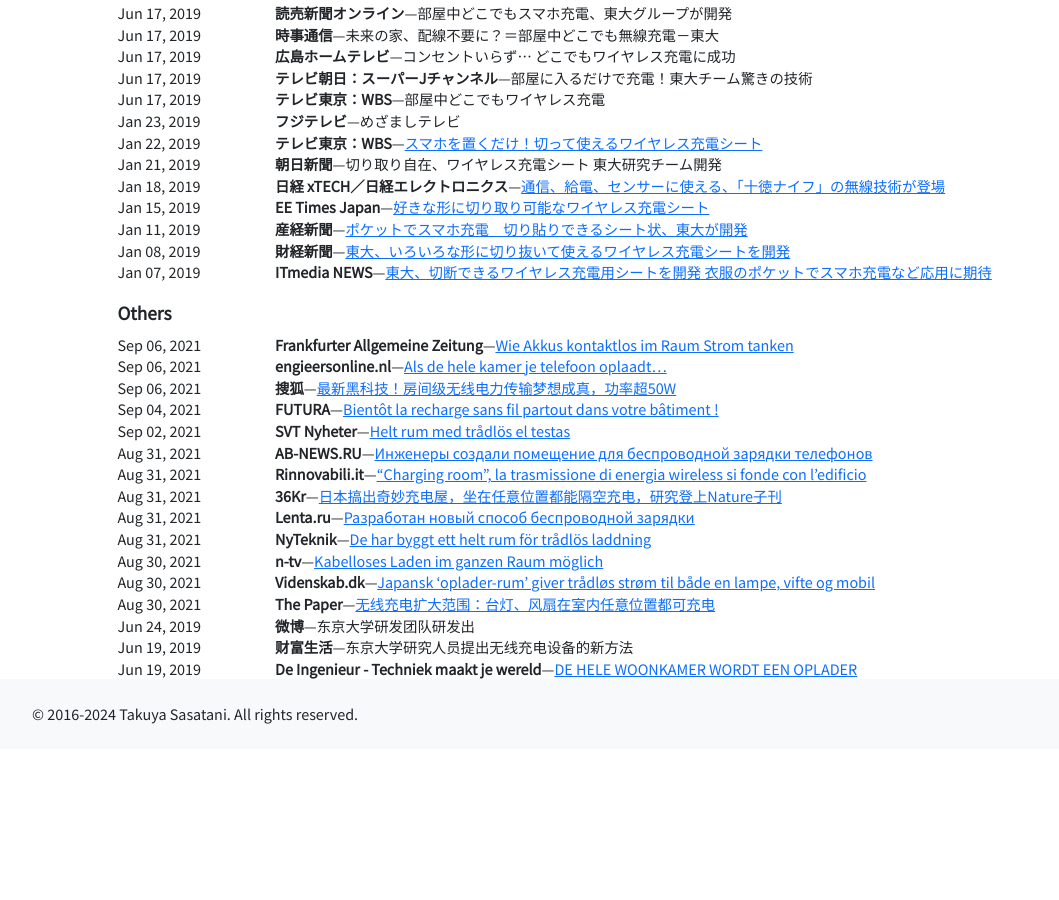
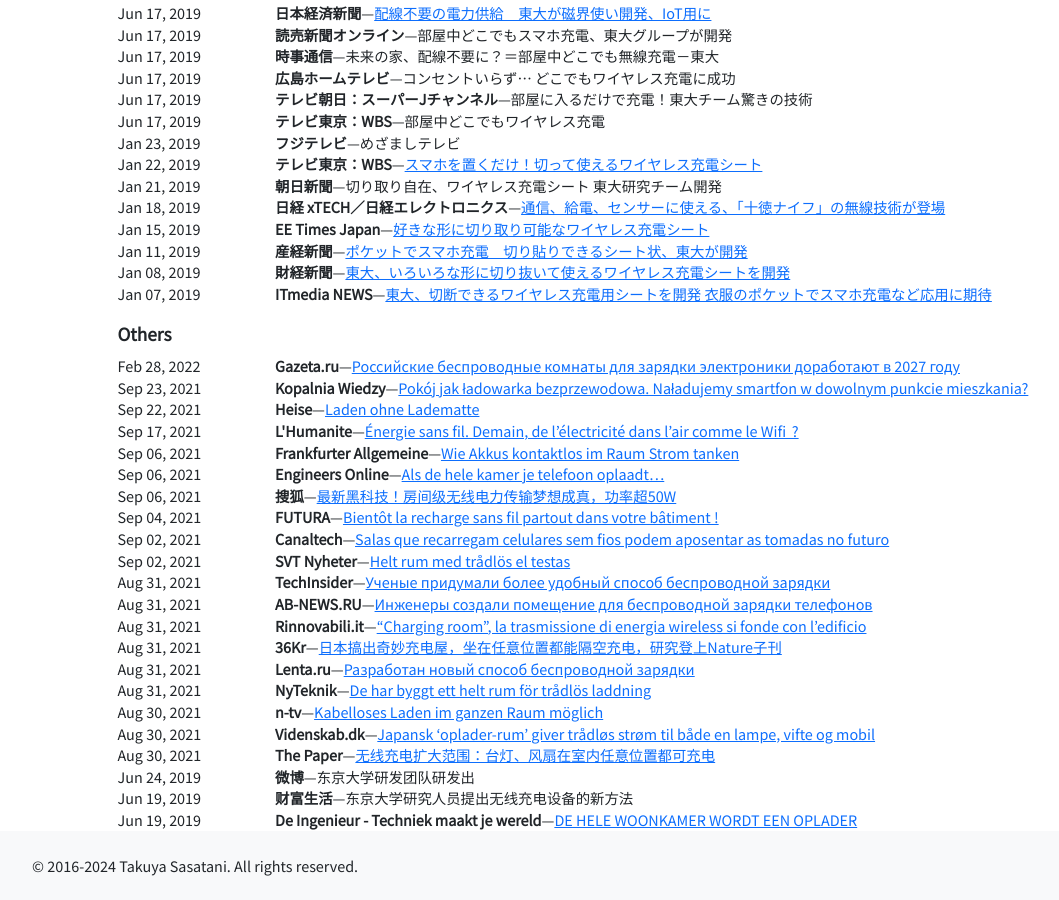
Before and after one commit to t-sasatani/t-sasatani.github.io, a Jekyll site: the page built from _pages/media.md, in a window 1280 px wide and 900 px high, scrolled down 2128 px. Shown: the whole window, without its empty margins (62-1121 px from the left). Built offline with Jekyll 4.4.1, drawn with Linux system fonts in a browser that asks for light colours; before the commit the page ends 2877 px from its top, so only the background shows below that; some of the changed text lies outside the part shown.

Commit message:
Update publications data

```diff
--- a/_data/media.yml
+++ b/_data/media.yml
@@ -627,6 +627,17 @@
   month: '8'
   day: '30'
   _internal:
+- date: '2021-8-30'
+  media: University of Michigan News
+  title: "‘Charging room’ system powers lights, phones, laptops without wires\r"
+  type: Web
+  language: en
+  featured:
+  url: https://news.umich.edu/charging-room-system-powers-lights-phones-laptops-without-wires/
+  year: '2021'
+  month: '8'
+  day: '30'
+  _internal:
 - date: '2021-8-31'
   media: ABC News
   title: Wireless charging room powers your devices without plugs or cables
@@ -785,6 +796,17 @@
   month: '8'
   day: '31'
   _internal:
+- date: '2021-8-31'
+  media: TechInsider
+  title: "Ученые придумали более удобный способ беспроводной зарядки\r"
+  type: Web
+  language: other
+  featured:
+  url: https://www.techinsider.ru/gadgets/news-741113-uchenye-pridumali-bolee-udobnyy-sposob-besprovodnoy-zaryadki/
+  year: '2021'
+  month: '8'
+  day: '31'
+  _internal:
 - date: '2021-9-1'
   media: The Register
   title: Arms not long enough to reach the plug socket? Room-wide wireless charging
@@ -886,6 +908,17 @@
   month: '9'
   day: '2'
   _internal:
+- date: '2021-9-2'
+  media: Canaltech
+  title: Salas que recarregam celulares sem fios podem aposentar as tomadas no futuro
+  type: Web
+  language: other
+  featured:
+  url: https://canaltech.com.br/inovacao/salas-que-recarregam-baterias-sem-fios-podem-aposentar-as-tomadas-no-futuro-194636/
+  year: '2021'
+  month: '9'
+  day: '2'
+  _internal:
 - date: '2021-9-3'
   media: Singularity Hub
   title: This Room Can Wirelessly Charge Devices Anywhere Within Its Walls
@@ -966,7 +999,7 @@
   day: '6'
   _internal:
 - date: '2021-9-6'
-  media: engieersonline.nl
+  media: Engineers Online
   title: "Als de hele kamer je telefoon oplaadt…\r"
   type: Web
   language: other
@@ -977,7 +1010,7 @@
   day: '6'
   _internal:
 - date: '2021-9-6'
-  media: Frankfurter Allgemeine Zeitung
+  media: Frankfurter Allgemeine
   title: Wie Akkus kontaktlos im Raum Strom tanken
   type: Web
   language: other
@@ -1009,6 +1042,17 @@
   month: '9'
   day: '16'
   _internal:
+- date: '2021-9-17'
+  media: L'Humanite
+  title: Énergie sans fil. Demain, de l’électricité dans l’air comme le Wifi  ?
+  type: Web
+  language: other
+  featured:
+  url: https://www.humanite.fr/energie-sans-fil-demain-de-lelectricite-dans-lair-comme-le-wifi-720407
+  year: '2021'
+  month: '9'
+  day: '17'
+  _internal:
 - date: '2021-9-21'
   media: IEEE Spectrum
   title: Charging Rooms Can Power Devices Without Wires
@@ -1020,6 +1064,29 @@
   month: '9'
   day: '21'
   _internal:
+- date: '2021-9-22'
+  media: Heise
+  title: "Laden ohne Ladematte\r"
+  type: Web
+  language: other
+  featured:
+  url: https://www.heise.de/news/Laden-ohne-Ladematte-6197903.html?wt_mc=rss.red.tr.tr.atom.beitrag.beitrag
+  year: '2021'
+  month: '9'
+  day: '22'
+  _internal:
+- date: '2021-9-23'
+  media: Kopalnia Wiedzy
+  title: Pokój jak ładowarka bezprzewodowa. Naładujemy smartfon w dowolnym punkcie
+    mieszkania?
+  type: Web
+  language: other
+  featured:
+  url: http://kopalniawiedzy.pl/ladowanie-bezprzewodowe-pole-magnetyczne-smartfon-mieszkanie-fabryka,34263
+  year: '2021'
+  month: '9'
+  day: '23'
+  _internal:
 - date: '2022-1-5'
   media: MIT Technology Review Japan
   title: "「Wi-Fiのような給電技術で電源の制約をなくす」東京大学 笹谷拓也"
@@ -1030,6 +1097,18 @@
   year: '2022'
   month: '1'
   day: '5'
+  _internal:
+- date: '2022-2-28'
+  media: Gazeta.ru
+  title: "Российские беспроводные комнаты для зарядки электроники доработают в 2027
+    году\r"
+  type: Web
+  language: other
+  featured:
+  url: https://www.gazeta.ru/tech/2022/02/28/14561803.shtml
+  year: '2022'
+  month: '2'
+  day: '28'
   _internal:
 - date: '2022-4-20'
   media: テレビ朝日
@@ -1152,83 +1231,6 @@
   month: '10'
   day: '4'
   _internal:
-- date: '2023-10-4'
-  media: 日刊工業新聞
-  title: NTTと東大、読み取り範囲7.8倍のミリ波RFIDタグ開発　ドローン航行補助
-  type: News_paper
-  language: jp
-  featured:
-  url: https://www.nikkan.co.jp/articles/view/00687986
-  year: '2023'
-  month: '10'
-  day: '4'
-  _internal:
-- date: '2023-10-10'
-  media: ドローンジャーナル
-  title: "NTTと東京大学、ドローンの航法精度を向上するミリ波RFIDタグを開発\r"
-  type: Web
-  language: jp
-  featured:
-  url: https://drone-journal.impress.co.jp/docs/news/1185505.html
-  year: '2023'
-  month: '10'
-  day: '10'
-  _internal:
-- date: '2023-10-13'
-  media: New Atlas
-  title: "Millisign tech guides autonomous drones via battery-less ground tags\r"
-  type: Web
-  language: en
-  featured:
-  url: https://newatlas.com/drones/millisign-guides-drones-rfid-tags/
-  year: '2023'
-  month: '10'
-  day: '13'
-  _internal:
-- date: '2023-10-16'
-  media: NIKKEI Mobility
-  title: "視界不良でもドローン飛行　NTTと東大が共同開発\r"
-  type: Web
-  language: jp
-  featured:
-  url: https://www.nikkei.com/prime/mobility/article/DGXZQOUC050PB0V01C23A0000000
-  year: '2023'
-  month: '10'
-  day: '16'
-  _internal:
-- date: '2023-10-16'
-  media: TelcoNews
-  title: "NTT unveils the world's first battery-free drone nav system\r"
-  type: Web
-  language: en
-  featured:
-  url: https://telconews.asia/story/ntt-unveils-the-world-s-first-battery-free-drone-nav-system
-  year: '2023'
-  month: '10'
-  day: '16'
-  _internal:
-- date: '2023-11-30'
-  media: MIT Technology Review
-  title: "笹谷拓也：Wi-Fiのような給電技術と「その先」を探る研究者\r"
-  type: Web
-  language: jp
-  featured:
-  url: https://www.technologyreview.jp/s/320610/trajectory-of-u35-innovators-takuya-sasatani/
-  year: '2023'
-  month: '11'
-  day: '30'
-  _internal:
-- date: '2024-3-21'
-  media: Beyond Our Planet
-  title: "ドローンの標識となるミリ波RFIDタグを活用した気象予測や災害対応の高度化\r"
-  type: Web
-  language: jp
-  featured:
-  url: https://www.rd.ntt/se/media/article/0094.html
-  year: '2024'
-  month: '3'
-  day: '21'
-  _internal:
 - date:
   media:
   title:
@@ -1328,3 +1330,80 @@
   month:
   day:
   _internal:
+- date: '2023-10-4'
+  media: 日刊工業新聞
+  title: NTTと東大、読み取り範囲7.8倍のミリ波RFIDタグ開発　ドローン航行補助
+  type: News_paper
+  language: jp
+  featured:
+  url: https://www.nikkan.co.jp/articles/view/00687986
+  year: '2023'
+  month: '10'
+  day: '4'
+  _internal:
+- date: '2023-10-10'
+  media: ドローンジャーナル
+  title: "NTTと東京大学、ドローンの航法精度を向上するミリ波RFIDタグを開発\r"
+  type: Web
+  language: jp
+  featured:
+  url: https://drone-journal.impress.co.jp/docs/news/1185505.html
+  year: '2023'
+  month: '10'
+  day: '10'
+  _internal:
+- date: '2023-10-13'
+  media: New Atlas
+  title: "Millisign tech guides autonomous drones via battery-less ground tags\r"
+  type: Web
+  language: en
+  featured:
+  url: https://newatlas.com/drones/millisign-guides-drones-rfid-tags/
+  year: '2023'
+  month: '10'
+  day: '13'
+  _internal:
+- date: '2023-10-16'
+  media: NIKKEI Mobility
+  title: "視界不良でもドローン飛行　NTTと東大が共同開発\r"
+  type: Web
+  language: jp
+  featured:
+  url: https://www.nikkei.com/prime/mobility/article/DGXZQOUC050PB0V01C23A0000000
+  year: '2023'
+  month: '10'
+  day: '16'
+  _internal:
+- date: '2023-10-16'
+  media: TelcoNews
+  title: "NTT unveils the world's first battery-free drone nav system\r"
+  type: Web
+  language: en
+  featured:
+  url: https://telconews.asia/story/ntt-unveils-the-world-s-first-battery-free-drone-nav-system
+  year: '2023'
+  month: '10'
+  day: '16'
+  _internal:
+- date: '2023-11-30'
+  media: MIT Technology Review
+  title: "笹谷拓也：Wi-Fiのような給電技術と「その先」を探る研究者\r"
+  type: Web
+  language: jp
+  featured:
+  url: https://www.technologyreview.jp/s/320610/trajectory-of-u35-innovators-takuya-sasatani/
+  year: '2023'
+  month: '11'
+  day: '30'
+  _internal:
+- date: '2024-3-21'
+  media: Beyond Our Planet
+  title: "ドローンの標識となるミリ波RFIDタグを活用した気象予測や災害対応の高度化\r"
+  type: Web
+  language: jp
+  featured:
+  url: https://www.rd.ntt/se/media/article/0094.html
+  year: '2024'
+  month: '3'
+  day: '21'
+  _internal:
```
